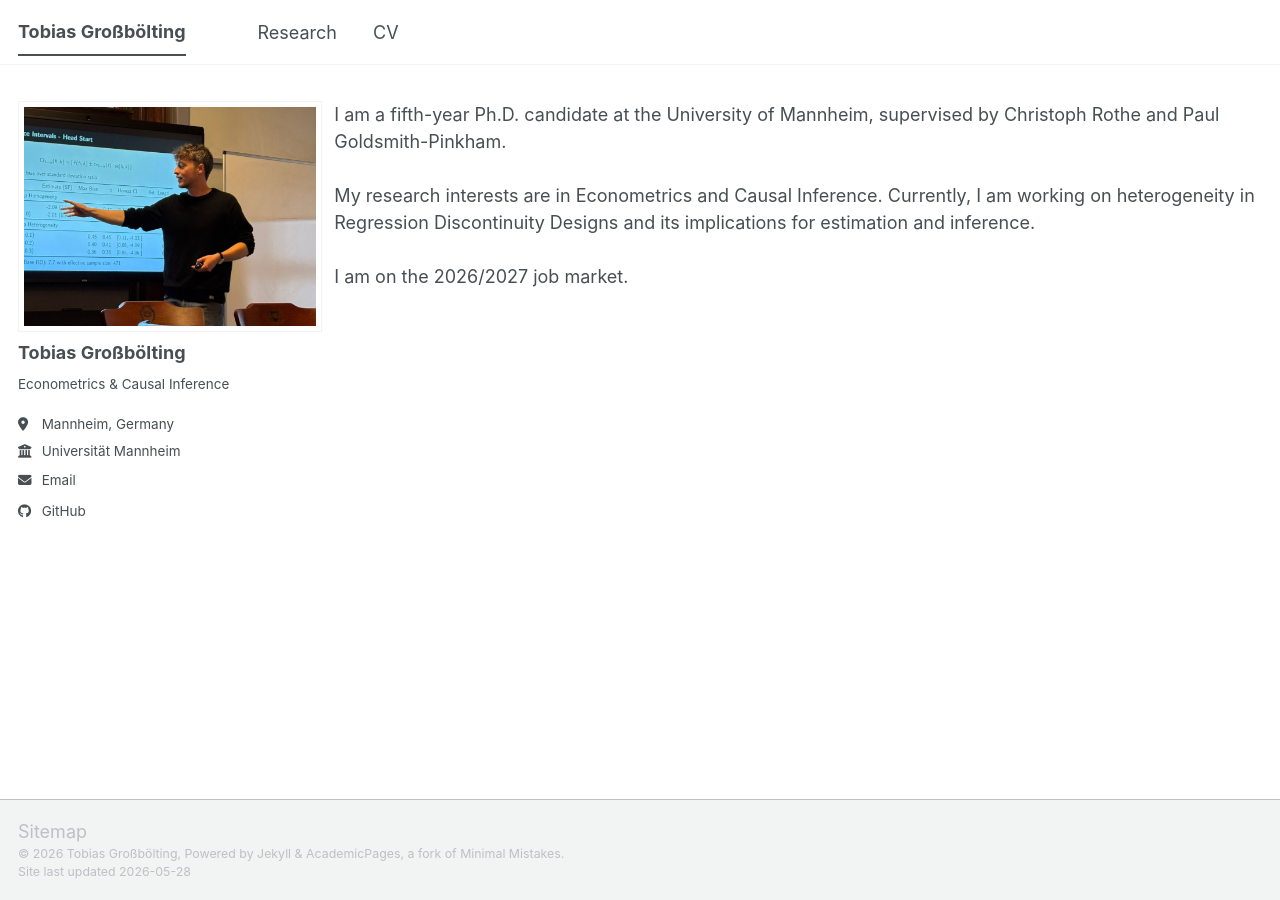
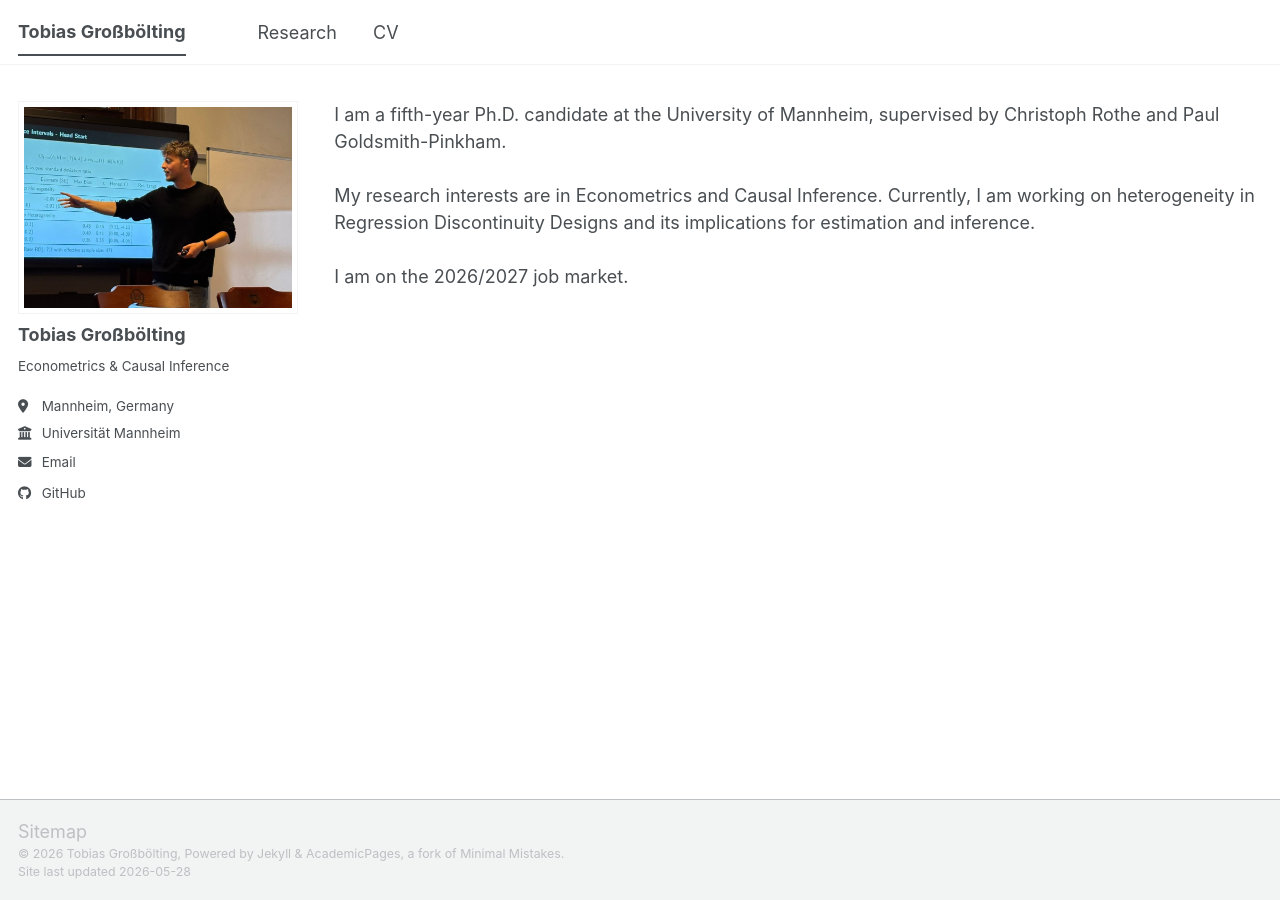
Before and after one commit to tgrossboelting/tgrossboelting.github.io, a Jekyll site: the page built from _pages/about.md, in a window 1280 px wide. Built offline with Jekyll 4.4.1, drawn with Linux system fonts in a browser that asks for light colours; a script bundle is joined from its source files by our own code; library files that are not in the unit come from our copies.

Commit message:
Cap avatar image width at 280px
Replace the 100% fill with a 280px hard cap so the image stays at a
reasonable size on wider viewports now that the sidebar is back to
position: fixed and inherits the viewport as its containing block.

```diff
--- a/_sass/layout/_sidebar.scss
+++ b/_sass/layout/_sidebar.scss
@@ -160,7 +160,7 @@
 
     @include breakpoint($large) {
       display: block;
-      max-width: 100%;
+      max-width: 280px;
       width: 100%;
       border-radius: 0;
       padding: 5px;
```
